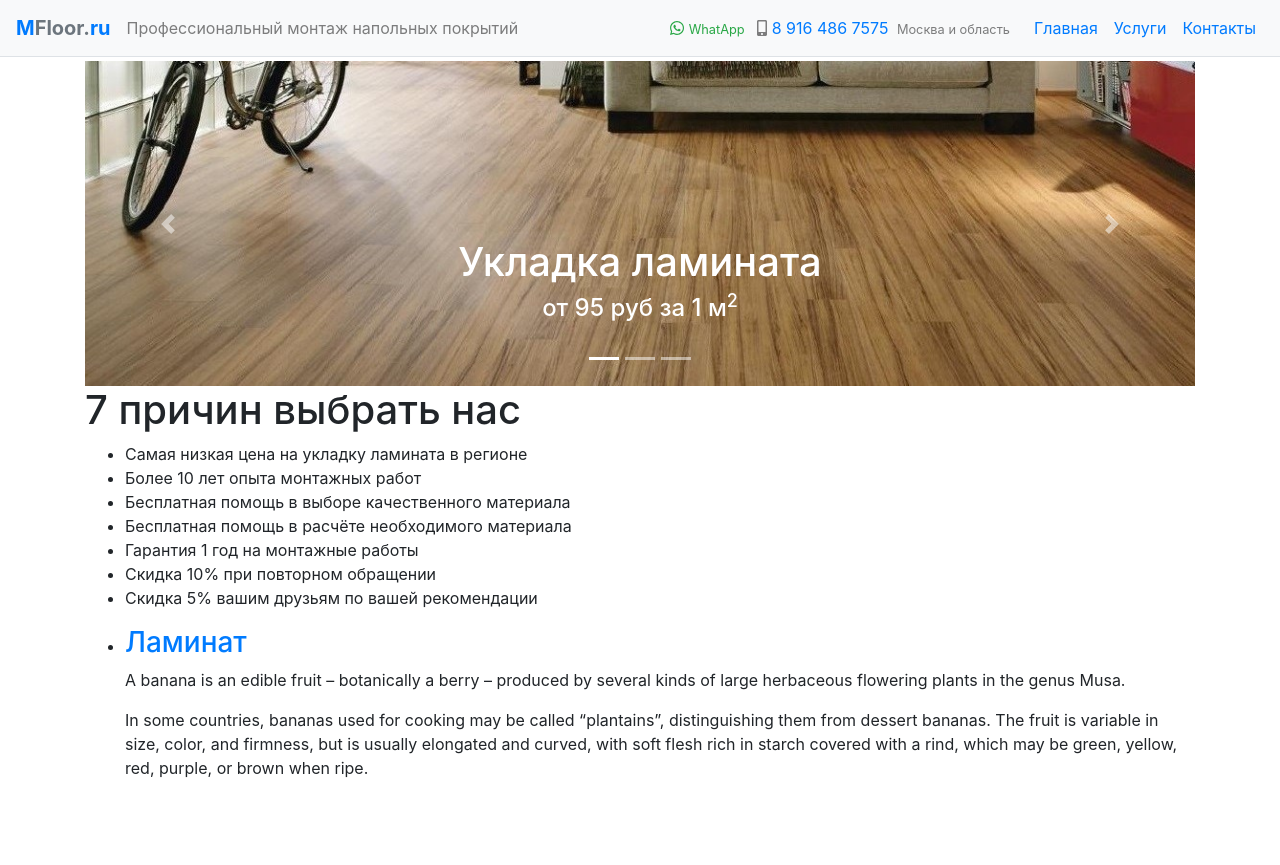
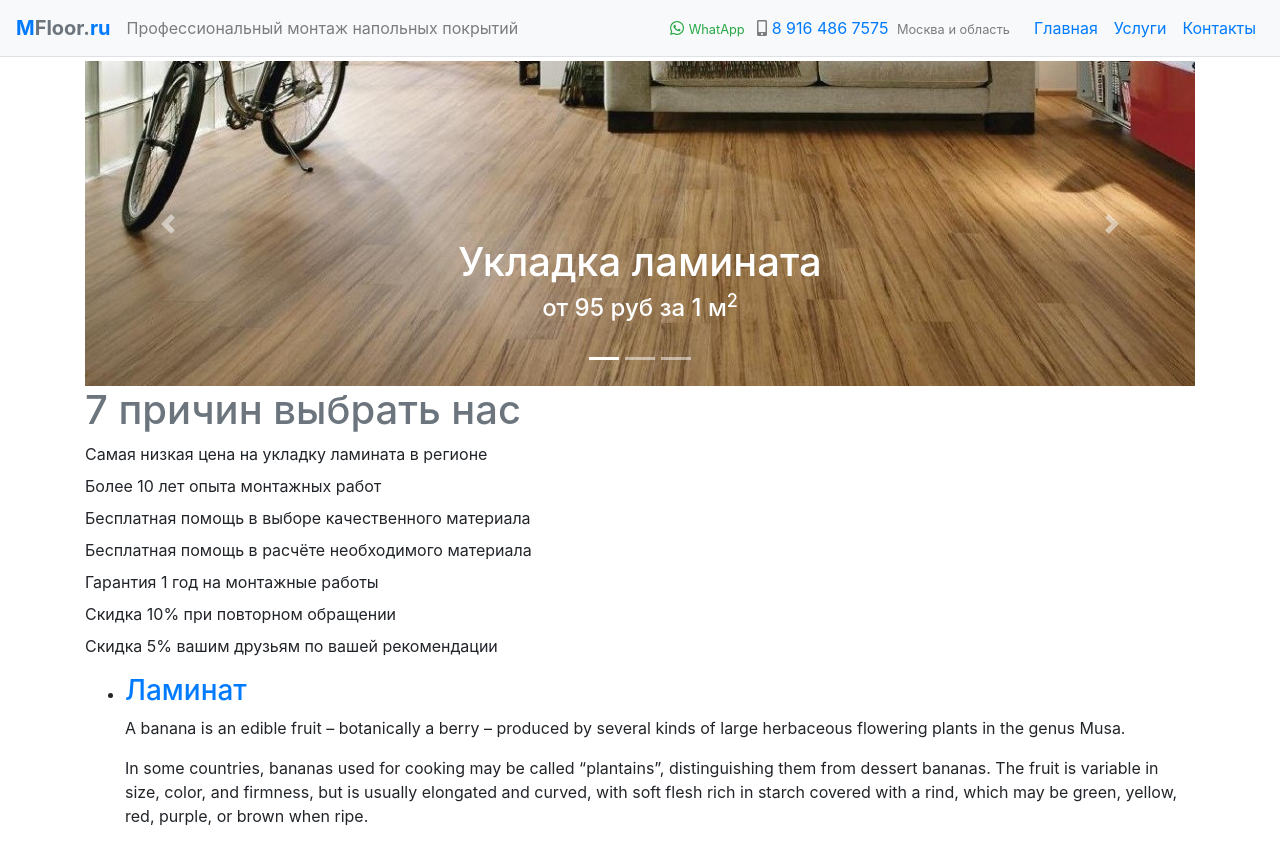
Before and after one commit to nskforward/MFloor, a Jekyll site: the page built from index.html, in a window 1280 px wide. Shown: the top 865 px of the page. Built offline with Jekyll 4.4.1, drawn with Linux system fonts in a browser that asks for light colours.

```diff
--- a/index.html
+++ b/index.html
@@ -43,16 +43,16 @@
     </a>
 </div>
 
-<h1>7 причин выбрать нас</h1>
-<ul>
-    <li>Самая низкая цена на укладку ламината в регионе</li>
-    <li>Более 10 лет опыта монтажных работ</li>
-    <li>Бесплатная помощь в выборе качественного материала</li>
-    <li>Бесплатная помощь в расчёте необходимого материала</li>
-    <li>Гарантия 1 год на монтажные работы</li>
-    <li>Скидка 10% при повторном обращении</li>
-    <li>Скидка 5% вашим друзьям по вашей рекомендации</li>
-</ul>
+<h1 class="text-secondary">7 причин выбрать нас</h1>
+<dl>
+    <dd>Самая низкая цена на укладку ламината в регионе</dd>
+    <dd>Более 10 лет опыта монтажных работ</dd>
+    <dd>Бесплатная помощь в выборе качественного материала</dd>
+    <dd>Бесплатная помощь в расчёте необходимого материала</dd>
+    <dd>Гарантия 1 год на монтажные работы</dd>
+    <dd>Скидка 10% при повторном обращении</dd>
+    <dd>Скидка 5% вашим друзьям по вашей рекомендации</dd>
+</dl>
 
 <ul>
     {% for article in site.articles %}
```
